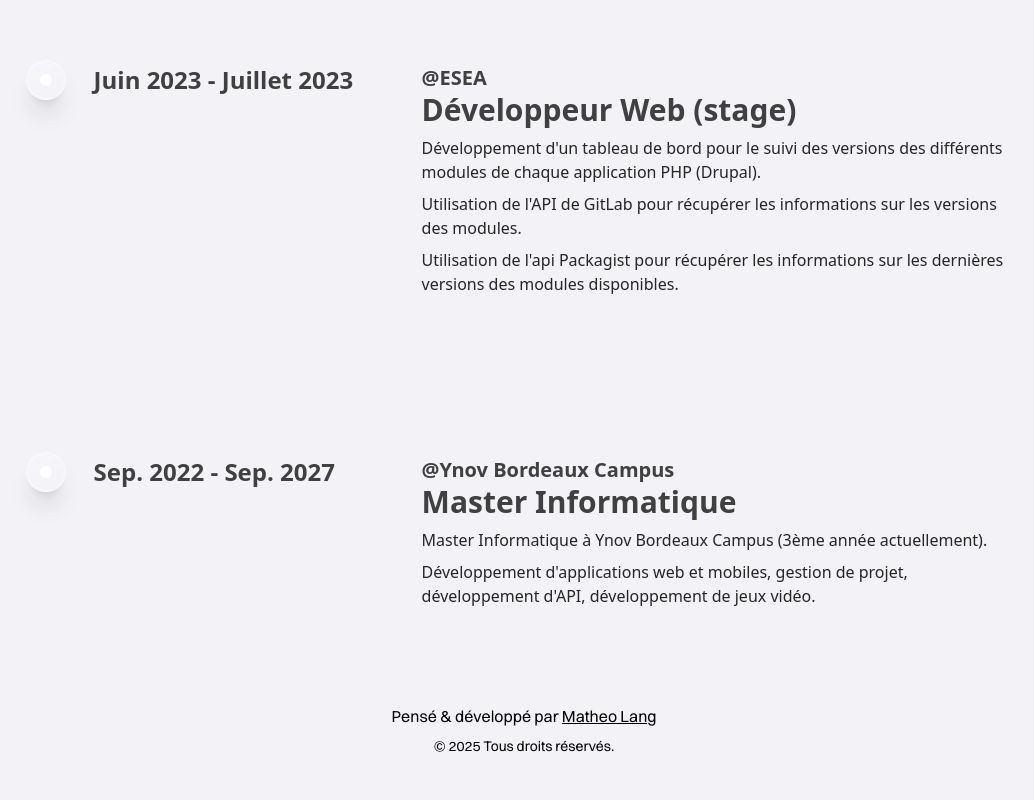
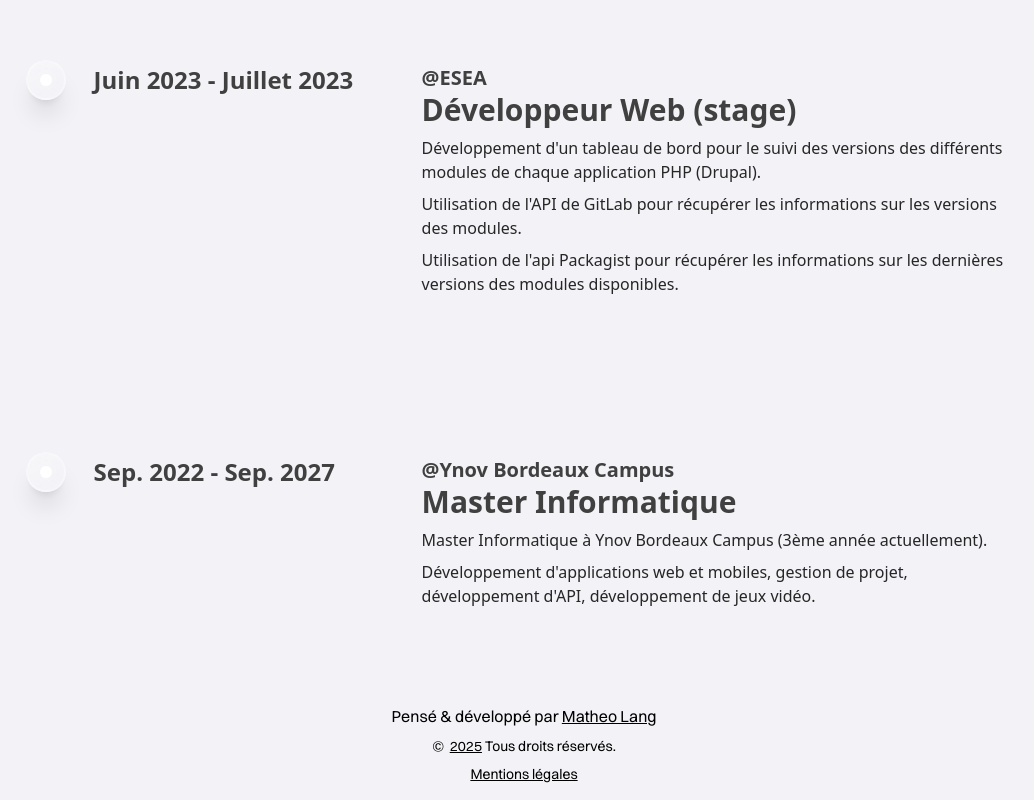
Before and after one commit to Matsuel/portfolio, a Next.js app: page / in a window 1280 px wide. Shown: the part 2195-2995 px from the top of the page, without its empty margins (116-1150 px from the left). Before the commit the page ends 2967 px from the top, so only its background shows below. Built offline with nearby package versions, Linux system fonts and the light colour scheme.

Commit message:
fix: mettre à jour le texte des droits d'auteur pour inclure un lien vers Wikipedia

```diff
--- a/src/components/Footer.tsx
+++ b/src/components/Footer.tsx
@@ -21,7 +21,15 @@ const Footer = () => {
 
             <span>Pensé & développé par <Link href={SOCIALS.GITHUB} target='_blank' className='underline'>Matheo Lang</Link></span>
             <div className='text-sm mt-2'>
-                © {new Date().getFullYear()} Tous droits réservés.
+                © &nbsp;
+                <Link href={`https://fr.wikipedia.org/wiki/${new Date().getFullYear()}`} target='_blank' className='underline'>
+                    {new Date().getFullYear()}
+                </Link>
+                &nbsp;Tous droits réservés.
+            </div>
+
+            <div className='text-sm mt-2'>
+                <Link href="/mentions-legales" className='underline'>Mentions légales</Link>
             </div>
         </footer>
     )
```
